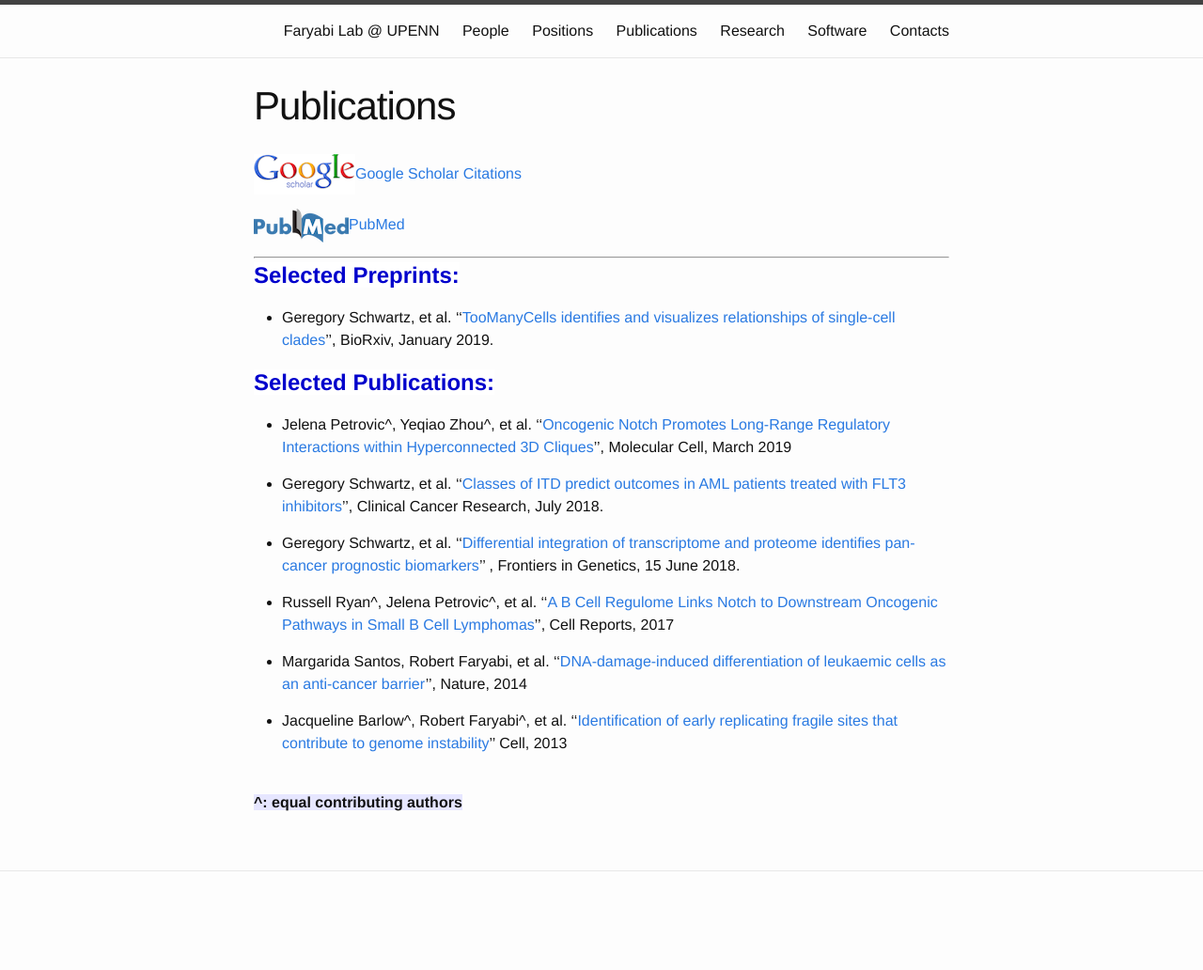
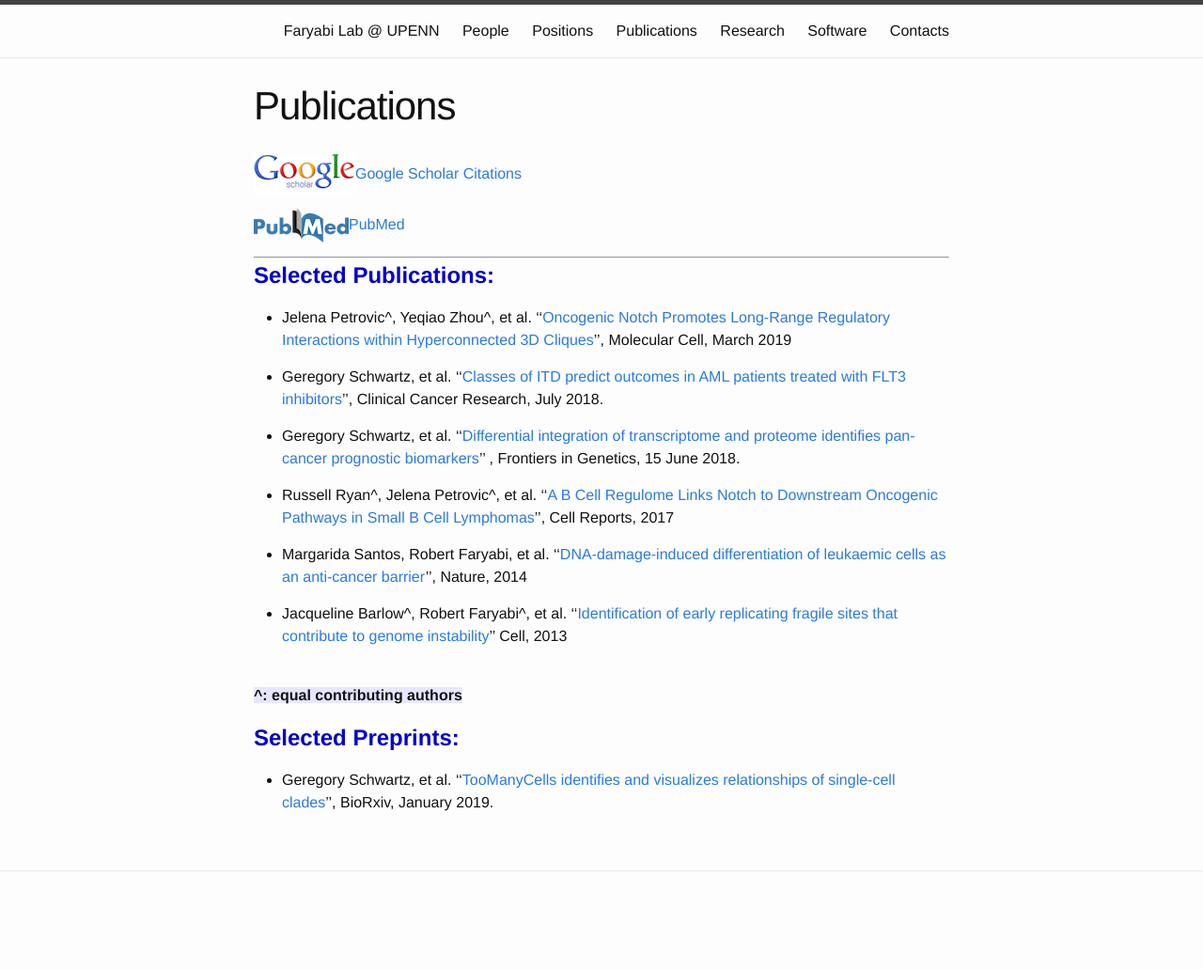
Before and after one commit to faryabib/faryabib.github.io, a Jekyll site: the page built from publications.md, in a window 1280 px wide. Shown: the whole page at 94% size. Built offline with Jekyll 4.4.1, drawn with Linux system fonts in a browser that asks for light colours; part of the change alters nothing that is shown.

Commit message:
Update publications.md

```diff
--- a/publications.md
+++ b/publications.md
@@ -9,13 +9,9 @@ permalink: /Publications.html
 [![PubMed](assets/pubmedOrig_resize1.png "PubMed")](http://www.ncbi.nlm.nih.gov/pubmed?term=(Faryabi%2C%20Babak%5BAuthor%5D)%20OR%20Faryabi%2C%20Robert%5BAuthor%5D)[PubMed](http://www.ncbi.nlm.nih.gov/pubmed?term=(Faryabi%2C%20Babak%5BAuthor%5D)%20OR%20Faryabi%2C%20Robert%5BAuthor%5D)
 
 ----
-<strong><span style="font-size: 1.5em; font-weight: bold; color: #0000cc; background-color: #ffffff"> Selected Preprints:</span><strong>
-
-+ Geregory Schwartz, et al. ''[TooManyCells identifies and visualizes relationships of single-cell clades](http://biorxiv.org/cgi/content/short/519660v1)'', BioRxiv, January 2019.
-
 <strong><span style="font-size: 1.5em; font-weight: bold; color: #0000cc; background-color: #ffffff"> Selected Publications:</span><strong>
 
-+ Jelena Petrovic^, Yeqiao Zhou^, et al. ''[Oncogenic Notch Promotes Long-Range Regulatory Interactions within Hyperconnected 3D Cliques](www.cell.com/molecular-cell/fulltext/S1097-2765(19)30006-1)'', Molecular Cell, March 2019
++ Jelena Petrovic^, Yeqiao Zhou^, et al. ''[Oncogenic Notch Promotes Long-Range Regulatory Interactions within Hyperconnected 3D Cliques](https://goo.gl/6yvwrn)'', Molecular Cell, March 2019
 
 + Geregory Schwartz, et al. ''[Classes of ITD predict outcomes in AML patients treated with FLT3 inhibitors](http://clincancerres.aacrjournals.org/content/25/2/573)'', Clinical Cancer Research, July 2018.
 
@@ -28,3 +24,7 @@ permalink: /Publications.html
 + Jacqueline Barlow^, Robert Faryabi^, et al. ''[Identification of early replicating fragile sites that contribute to genome instability](https://www.sciencedirect.com/science/article/pii/S0092867413000081?via%3Dihub)'' Cell, 2013
 
 <br><strong><span style="background-color:rgb(230, 230, 255)">^: equal contributing authors</span><strong>
+
+<strong><span style="font-size: 1.5em; font-weight: bold; color: #0000cc; background-color: #ffffff"> Selected Preprints:</span><strong>
+
++ Geregory Schwartz, et al. ''[TooManyCells identifies and visualizes relationships of single-cell clades](http://biorxiv.org/cgi/content/short/519660v1)'', BioRxiv, January 2019.
```
